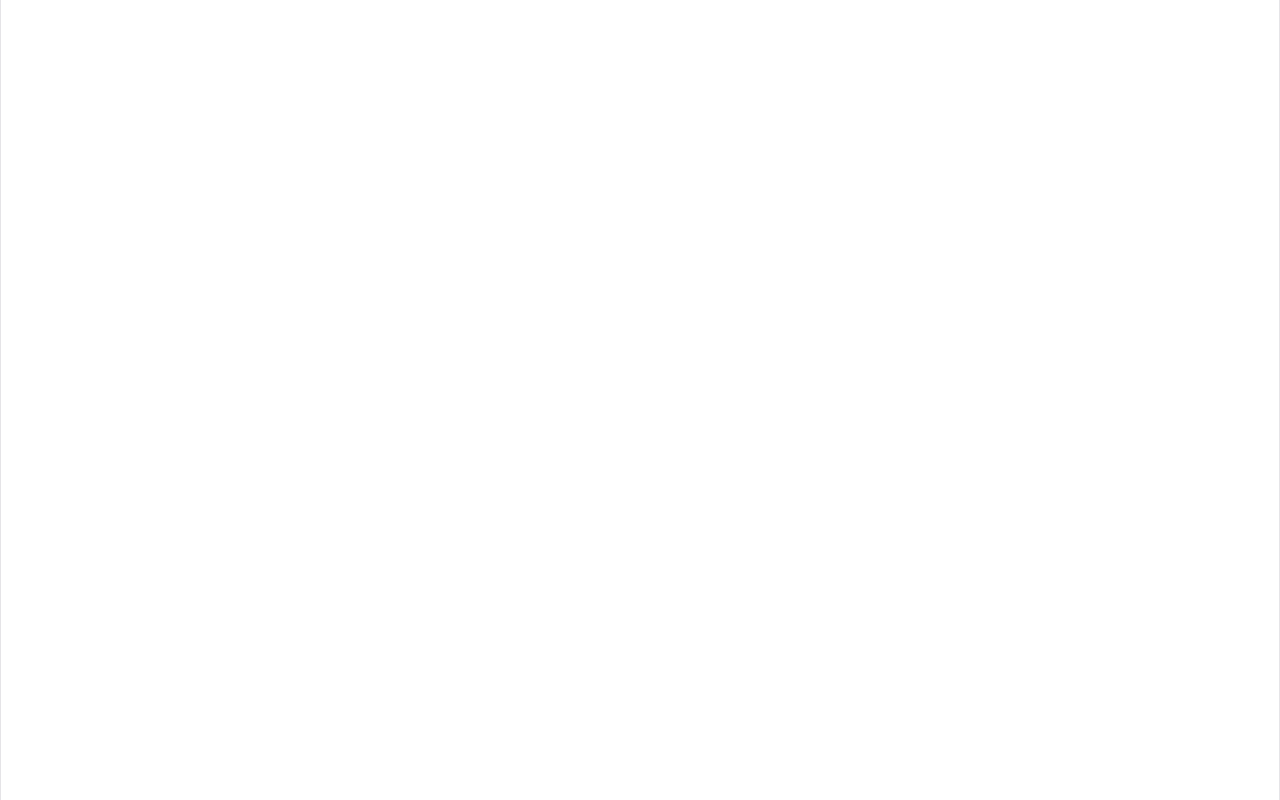
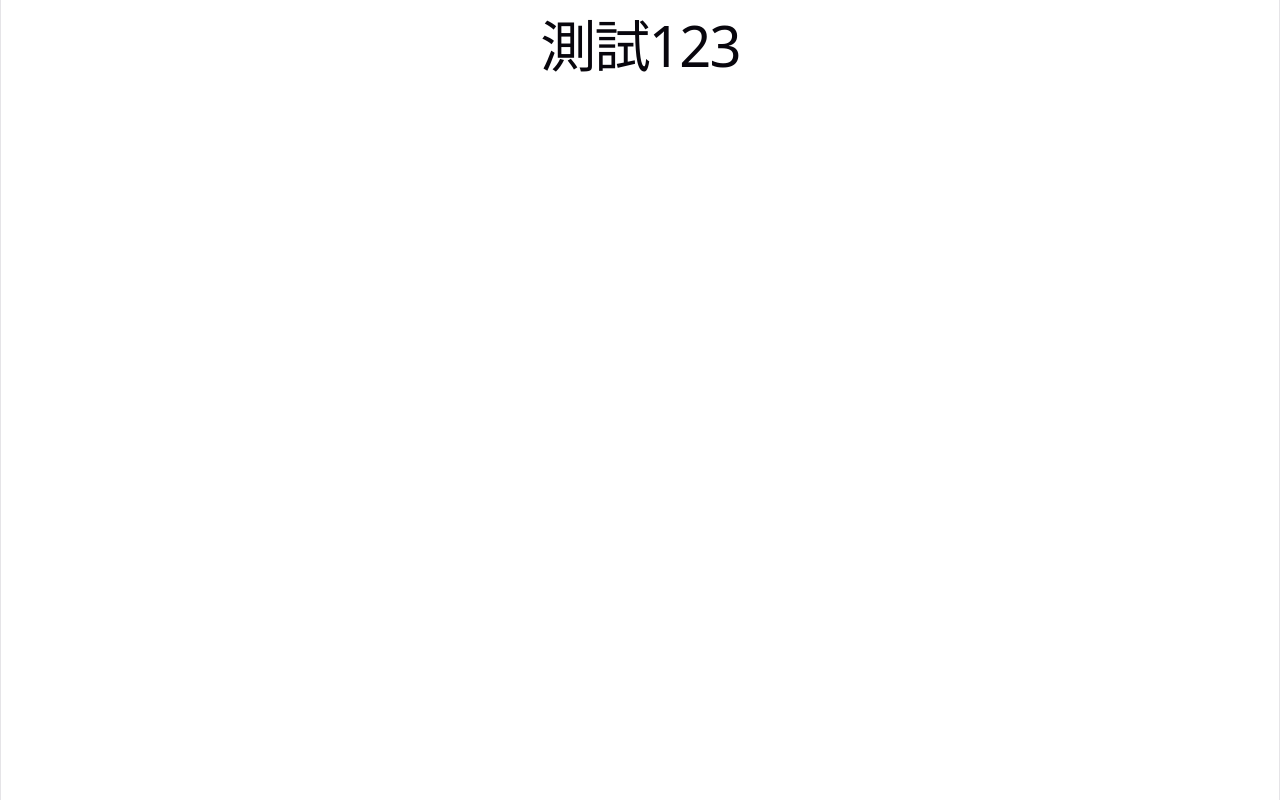
Before and after one commit to barryginu/Haru_coach_handbook, a React (Vite) app: page /Haru_coach_handbook/welcompage in a window 1280 px wide. Before the commit this address had no page. Built offline with nearby package versions, Linux system fonts and the light colour scheme.

Commit message:
add welcomePage route

```diff
--- a/src/App.jsx
+++ b/src/App.jsx
@@ -1,6 +1,9 @@
 import { BrowserRouter, Routes, Route } from 'react-router-dom'
 import './App.css'
 import MainPage from './pages/MainPage'
+import WelcomPage from './pages/WelcomePage'
+import { useState } from 'react'
+
 
 {/*
 JS 陣列內建語法
@@ -19,10 +22,12 @@ git commit -m "訊息說明"   ：建立記錄點，附帶訊息
 
 
 function App() {
+  const [language, setLanguage] = useState("zh-TW")
   return (
     <BrowserRouter basename="/Haru_coach_handbook">
       <Routes>
         <Route path='/' element={<MainPage />} />
+        <Route path='/welcompage' element={<WelcomPage />} />
       </Routes>
     </BrowserRouter>
   )
--- a/src/pages/MainPage.jsx
+++ b/src/pages/MainPage.jsx
@@ -1,7 +1,11 @@
 import ItemList from "../components/ItemList"
 import BackToTopButton from "../components/BackToTopButton"
+import { useState } from "react"
+const area_list = ["湯澤", "白馬"]
+
 
 function MainPage() {
+    const [area, changeArea] = useState(area_list[0])
     return (
         <>
             <ItemList />
--- a/src/pages/WelcomePage.jsx
+++ b/src/pages/WelcomePage.jsx
@@ -0,0 +1,11 @@
+function WelcomPage() {
+    return (
+        <>
+            <h1>
+                測試123
+            </h1>
+        </>
+    )
+}
+
+export default WelcomPage
```
Also changed, not shown: src/components/ItemList.jsx (+14 -0 lines).
